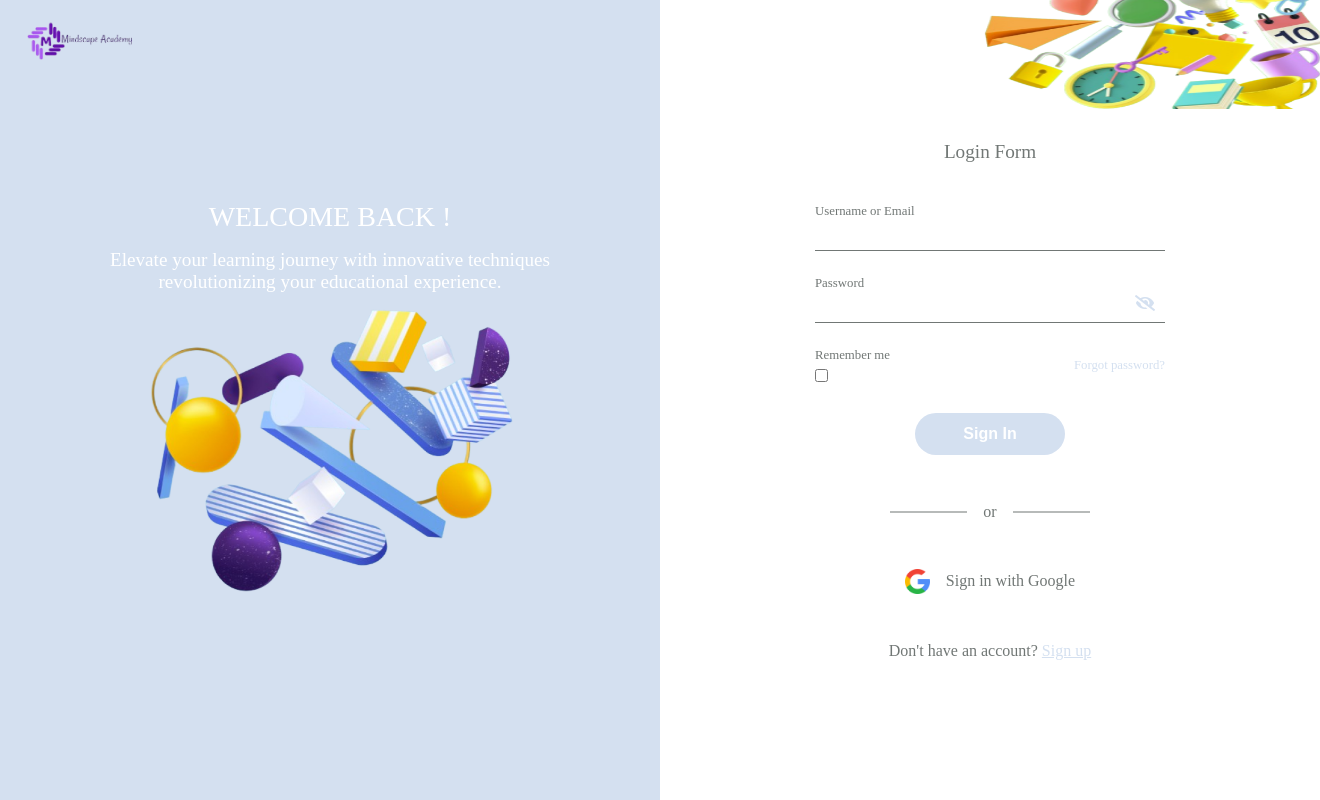
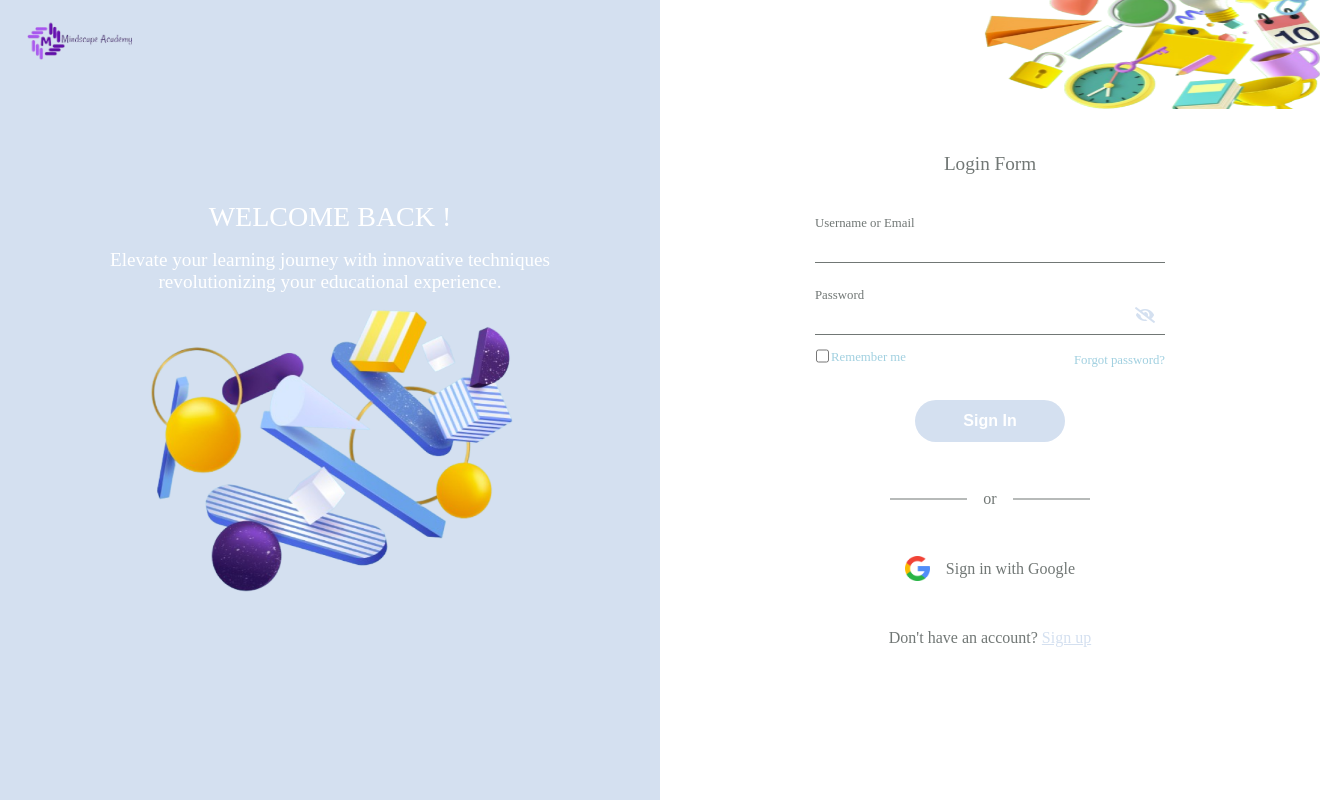
Before and after one commit to reemini/MindEscapeAcademy, a Django app: page /login in a window 1320 px wide; the page is wider, and only the part inside the window is pictured. Run offline with Django 5.2, Linux system fonts and the light colour scheme.

Commit message:
Edit the remember me in the login page

```diff
--- a/page/static/page/css/login style.css
+++ b/page/static/page/css/login style.css
@@ -99,6 +99,38 @@
 .input__group {
   position: relative;
   margin: 1rem 0;
+  display: flex;
+}
+
+.input__group1{
+  position: relative;
+  margin: 0.5rem 0;
+  display: flex;
+  margin-top: 6px;
+  margin-left: 16px;
+}
+
+.forgot-password{
+  margin-top: -7px;
+}
+.forgot-password a {
+  color: rgb(161, 208, 224); /* Change color to match the "Remember me" color */
+}
+
+.remember-me {
+  display: flex;
+  margin-left: -15px;
+  margin-top: -37px;
+}
+
+.remember-me input[type="checkbox"] {
+  margin-right: 5px; /* Adjust as needed */
+}
+.remember-me label {
+  color: rgb(161, 208, 224); /* Change color to match the "Forgot password?" color */
+}
+.spacer {
+  flex-grow: 1; /* Allow the spacer to grow and push "Forgot password?" to the right */
 }
 
 form label {
@@ -231,11 +263,6 @@
 }
 
 /*...*/
-.input__group {
-  position: relative;
-  display: flex;
-  align-items: center;
-}
 
 #togglePasswordIcon {
   position: absolute;
@@ -245,17 +272,3 @@
   cursor: pointer;
   color: var(--primary-color);
 }
-
-.remember-me {
-  display: flex;
-  align-items: center;
-}
-
-.remember-me input[type="checkbox"] {
-  margin-right: 5px; /* Adjust as needed */
-}
-
-
-.spacer {
-  flex-grow: 1; /* Allow the spacer to grow and push "Forgot password?" to the right */
-}
--- a/templates/page/login.html
+++ b/templates/page/login.html
@@ -35,7 +35,7 @@
             <label for="password">Password</label>
             <i id="togglePasswordIcon" class="fas fa-eye-slash" onclick="togglePasswordVisibility()"></i>
           </div>
-          <div class="input__group">
+          <div class="input__group1">
             <div class="remember-me">
               <input type="checkbox" id="rememberMeCheckbox">
               <label for="rememberMeCheckbox">Remember me</label>
```
